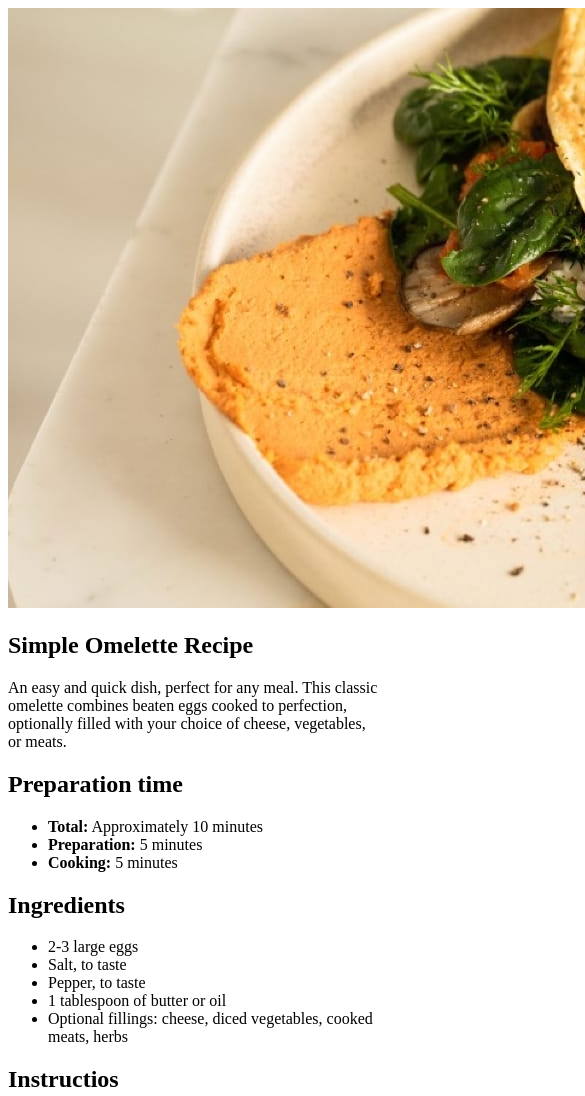
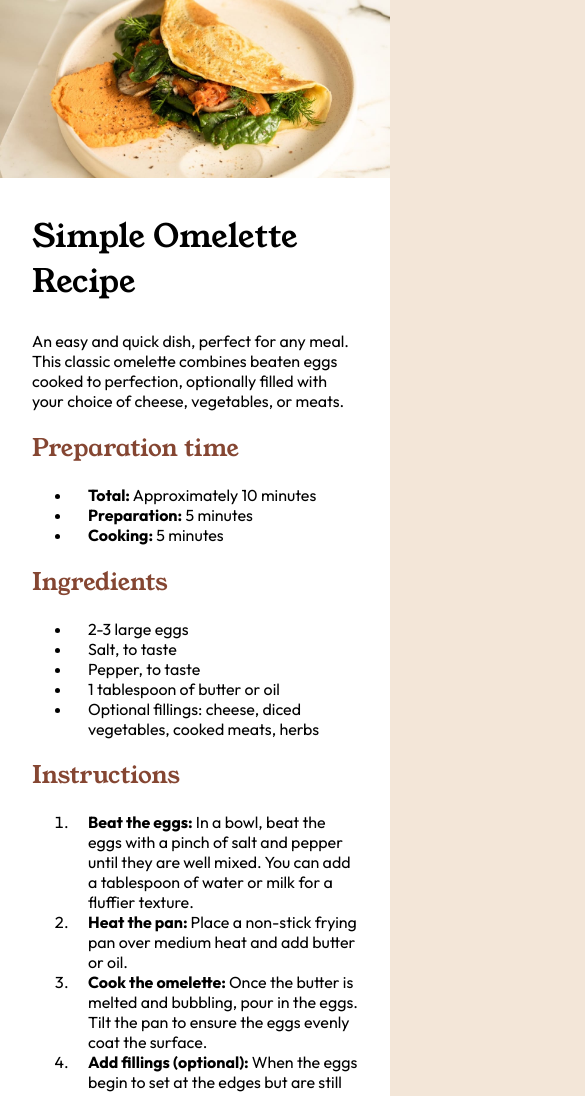
Before and after one commit to adel1ola/recipe-page, a plain HTML site: page index.html in a window 390 px wide. Shown: the top 1096 px of the page, 585 px wide, since content can reach past the window. Drawn offline with Linux system fonts and the light colour scheme.

Commit message:
Working on the styles

```diff
--- a/index.html
+++ b/index.html
@@ -28,9 +28,11 @@
   </head>
   <body>
     <main>
+      <header>
+        <img src="./assets/images/image-omelette.jpeg" alt="Omelette" />
+      </header>
       <article>
         <header>
-          <img src="./assets/images/image-omelette.jpeg" alt="Omelette" />
           <h1>Simple Omelette Recipe</h1>
           <p>
             An easy and quick dish, perfect for any meal. This classic omelette
@@ -59,7 +61,7 @@
           </ul>
         </section>
         <section>
-          <h2>Instructios</h2>
+          <h2>Instructions</h2>
           <ol>
             <li>
               <strong>Beat the eggs: </strong>
@@ -126,11 +128,5 @@
         </section>
       </article>
     </main>
-    <footer class="attribution">
-      Challenge by
-      <a href="https://www.frontendmentor.io?ref=challenge" target="_blank"
-        >Frontend Mentor</a
-      >. Coded by <a href="#">Your Name Here</a>.
-    </footer>
   </body>
 </html>
--- a/style.css
+++ b/style.css
@@ -0,0 +1,58 @@
+@font-face {
+    font-family:Outfit ;
+    src: url(/assets/fonts/outfit/Outfit-VariableFont_wght.ttf);
+}
+@font-face {
+    font-family: "Young Serif";
+    src: url(/assets/fonts/young-serif/YoungSerif-Regular.ttf);
+}
+* {
+    box-sizing: border-box;
+}
+body {
+    background-color: hsl(30, 54%, 90%);
+    margin: 0%;
+    padding: 5em 10em;
+    font-family: Outfit;
+}
+main {
+    background-color: hsl(0, 0%, 100%);
+    padding: 2em;
+    border-radius: 15px;
+}
+img {
+    width: 100%;
+    border-radius: 15px;
+}
+h1, h2 {
+    font-family: "Young Serif";
+    font-weight: 200;
+}
+h1 {
+    font-size: 2rem;
+}
+h2 {
+    font-size: 1.5rem;
+    color: hsl(14, 45%, 36%);
+}
+li {
+    padding-left: 1em;
+}
+@media screen and (max-width: 540px) {
+    body {
+        padding: 0%;
+    }
+    main {
+        padding: 0%;
+        border-radius: 0;
+    }
+    article {
+        padding: 2em;
+    }
+    img {
+        border-radius: 0;
+    }
+    h1 {
+        margin-block-start: 0;
+    }
+};
```
Also changed, not shown: 2 other files.
